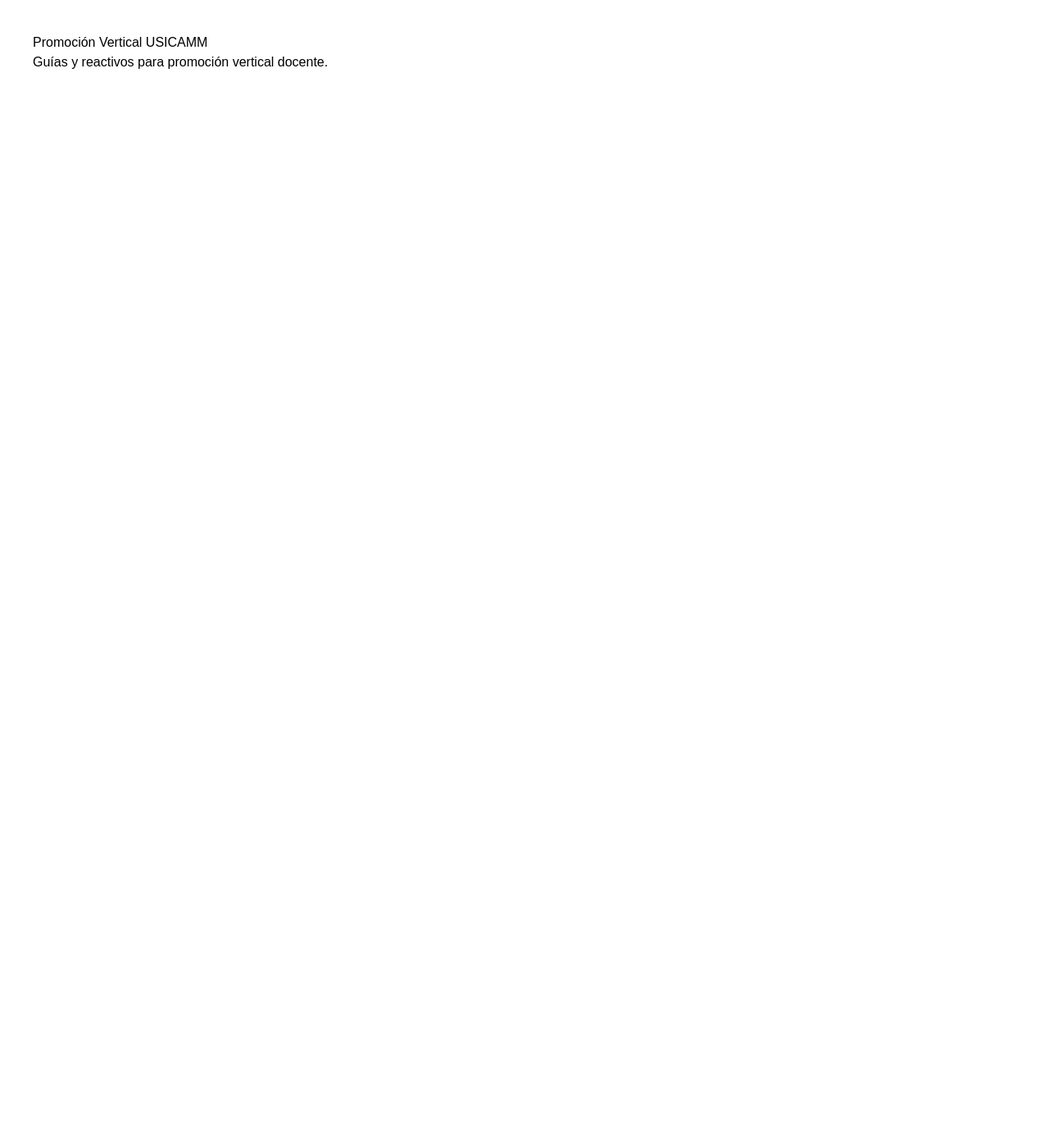
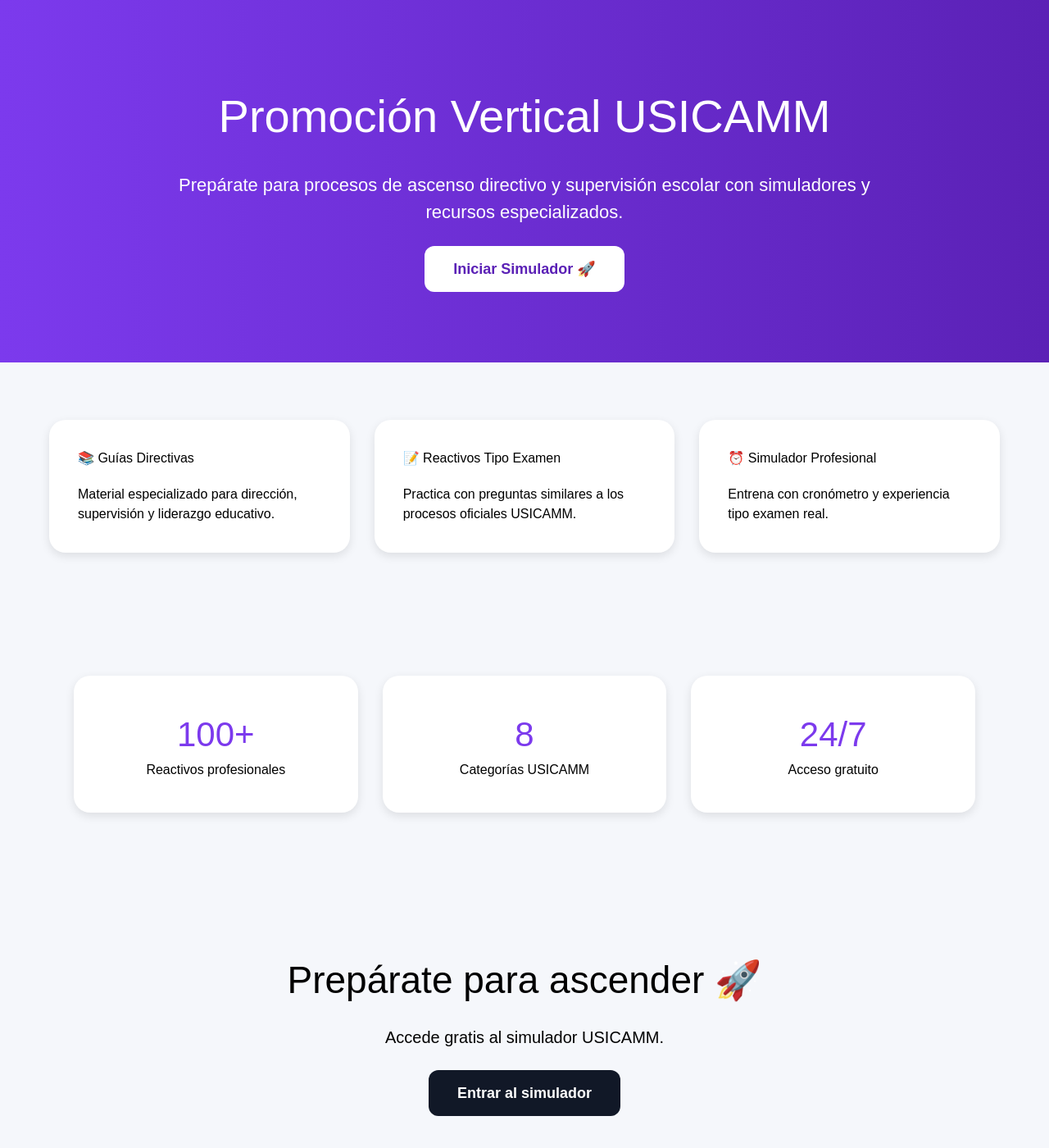
Before and after one commit to aidabereniceh-a11y/usicamm-platform, a React (Vite) app: page /promocion-vertical-usicamm in a window 1280 px wide. Shown: the top 1400 px of the page at 82% size. Before the commit the page ends 800 px from the top, so only its background shows below. Built offline with nearby package versions, Linux system fonts and the light colour scheme.

Commit message:
Refactor PromocionVertical component layout and styles

```diff
--- a/src/pages/PromocionVertical.jsx
+++ b/src/pages/PromocionVertical.jsx
@@ -1,11 +1,348 @@
+import { Link } from "react-router-dom";
+
 export default function PromocionVertical() {
+
   return (
-    <div style={{ padding: "40px", fontFamily: "Arial" }}>
-      <h1>Promoción Vertical USICAMM</h1>
 
-      <p>
-        Guías y reactivos para promoción vertical docente.
-      </p>
+    <div
+      style={{
+        fontFamily: "Arial",
+        backgroundColor: "#f5f7fb",
+        minHeight: "100vh",
+      }}
+    >
+
+      {/* HERO */}
+
+      <section
+        style={{
+          background:
+            "linear-gradient(to right, #7c3aed, #5b21b6)",
+
+          color: "white",
+
+          padding: "100px 20px",
+
+          textAlign: "center",
+        }}
+      >
+
+        <h1
+          style={{
+            fontSize: "56px",
+          }}
+        >
+          Promoción Vertical USICAMM
+        </h1>
+
+        <p
+          style={{
+            marginTop: "25px",
+            fontSize: "22px",
+            maxWidth: "850px",
+            marginInline: "auto",
+          }}
+        >
+          Prepárate para procesos de ascenso
+          directivo y supervisión escolar con
+          simuladores y recursos especializados.
+        </p>
+
+        <div
+          style={{
+            marginTop: "40px",
+          }}
+        >
+
+          <Link
+            to="/simulador-usicamm-2026"
+
+            style={{
+              backgroundColor: "white",
+              color: "#5b21b6",
+
+              padding: "18px 35px",
+
+              borderRadius: "12px",
+
+              textDecoration: "none",
+
+              fontWeight: "bold",
+
+              fontSize: "18px",
+            }}
+          >
+            Iniciar Simulador 🚀
+          </Link>
+
+        </div>
+
+      </section>
+
+      {/* CARDS */}
+
+      <section
+        style={{
+          maxWidth: "1200px",
+
+          margin: "0 auto",
+
+          padding: "70px 20px",
+
+          display: "grid",
+
+          gridTemplateColumns:
+            "repeat(auto-fit, minmax(280px, 1fr))",
+
+          gap: "30px",
+        }}
+      >
+
+        {/* CARD 1 */}
+
+        <div
+          style={{
+            backgroundColor: "white",
+
+            padding: "35px",
+
+            borderRadius: "20px",
+
+            boxShadow:
+              "0 4px 12px rgba(0,0,0,0.1)",
+          }}
+        >
+
+          <h2>📚 Guías Directivas</h2>
+
+          <p style={{ marginTop: "20px" }}>
+            Material especializado para dirección,
+            supervisión y liderazgo educativo.
+          </p>
+
+        </div>
+
+        {/* CARD 2 */}
+
+        <div
+          style={{
+            backgroundColor: "white",
+
+            padding: "35px",
+
+            borderRadius: "20px",
+
+            boxShadow:
+              "0 4px 12px rgba(0,0,0,0.1)",
+          }}
+        >
+
+          <h2>📝 Reactivos Tipo Examen</h2>
+
+          <p style={{ marginTop: "20px" }}>
+            Practica con preguntas similares a los
+            procesos oficiales USICAMM.
+          </p>
+
+        </div>
+
+        {/* CARD 3 */}
+
+        <div
+          style={{
+            backgroundColor: "white",
+
+            padding: "35px",
+
+            borderRadius: "20px",
+
+            boxShadow:
+              "0 4px 12px rgba(0,0,0,0.1)",
+          }}
+        >
+
+          <h2>⏰ Simulador Profesional</h2>
+
+          <p style={{ marginTop: "20px" }}>
+            Entrena con cronómetro y experiencia
+            tipo examen real.
+          </p>
+
+        </div>
+
+      </section>
+
+      {/* ESTADÍSTICAS */}
+
+      <section
+        style={{
+          padding: "80px 20px",
+        }}
+      >
+
+        <div
+          style={{
+            maxWidth: "1100px",
+            margin: "0 auto",
+
+            display: "grid",
+
+            gridTemplateColumns:
+              "repeat(auto-fit, minmax(220px, 1fr))",
+
+            gap: "30px",
+          }}
+        >
+
+          <div
+            style={{
+              backgroundColor: "white",
+
+              padding: "40px",
+
+              borderRadius: "20px",
+
+              textAlign: "center",
+
+              boxShadow:
+                "0 4px 12px rgba(0,0,0,0.1)",
+            }}
+          >
+            <h2
+              style={{
+                fontSize: "42px",
+                color: "#7c3aed",
+              }}
+            >
+              100+
+            </h2>
+
+            <p>
+              Reactivos profesionales
+            </p>
+          </div>
+
+          <div
+            style={{
+              backgroundColor: "white",
+
+              padding: "40px",
+
+              borderRadius: "20px",
+
+              textAlign: "center",
+
+              boxShadow:
+                "0 4px 12px rgba(0,0,0,0.1)",
+            }}
+          >
+            <h2
+              style={{
+                fontSize: "42px",
+                color: "#7c3aed",
+              }}
+            >
+              8
+            </h2>
+
+            <p>
+              Categorías USICAMM
+            </p>
+          </div>
+
+          <div
+            style={{
+              backgroundColor: "white",
+
+              padding: "40px",
+
+              borderRadius: "20px",
+
+              textAlign: "center",
+
+              boxShadow:
+                "0 4px 12px rgba(0,0,0,0.1)",
+            }}
+          >
+            <h2
+              style={{
+                fontSize: "42px",
+                color: "#7c3aed",
+              }}
+            >
+              24/7
+            </h2>
+
+            <p>
+              Acceso gratuito
+            </p>
+          </div>
+
+        </div>
+
+      </section>
+
+      {/* CTA */}
+
+      <section
+        style={{
+          textAlign: "center",
+
+          padding: "90px 20px",
+        }}
+      >
+
+        <h2
+          style={{
+            fontSize: "46px",
+          }}
+        >
+          Prepárate para ascender 🚀
+        </h2>
+
+        <p
+          style={{
+            marginTop: "20px",
+
+            fontSize: "20px",
+          }}
+        >
+          Accede gratis al simulador USICAMM.
+        </p>
+
+        <div
+          style={{
+            marginTop: "40px",
+          }}
+        >
+
+          <Link
+            to="/simulador-usicamm-2026"
+
+            style={{
+              backgroundColor: "#111827",
+
+              color: "white",
+
+              padding: "18px 35px",
+
+              borderRadius: "12px",
+
+              textDecoration: "none",
+
+              fontWeight: "bold",
+
+              fontSize: "18px",
+            }}
+          >
+            Entrar al simulador
+          </Link>
+
+        </div>
+
+      </section>
+
     </div>
+
   );
 }
```
